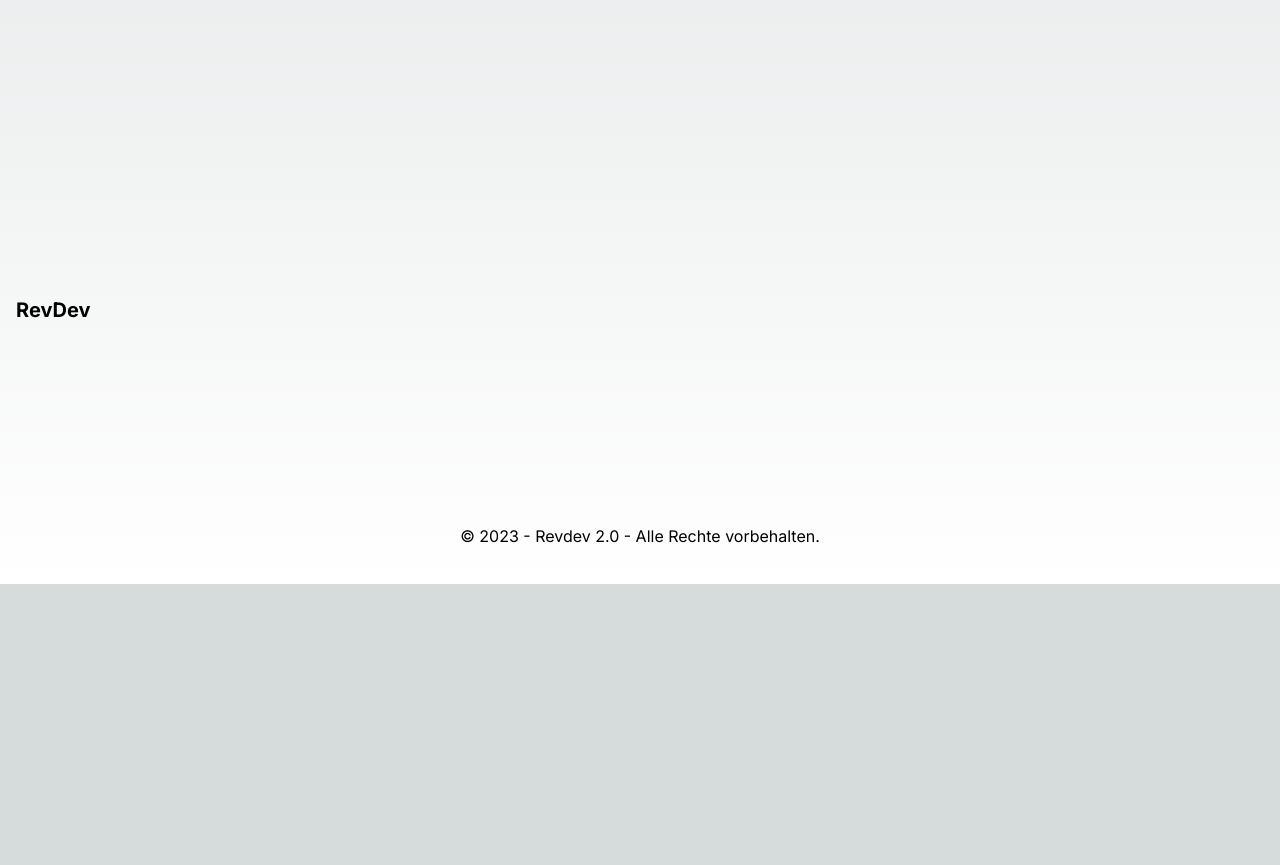
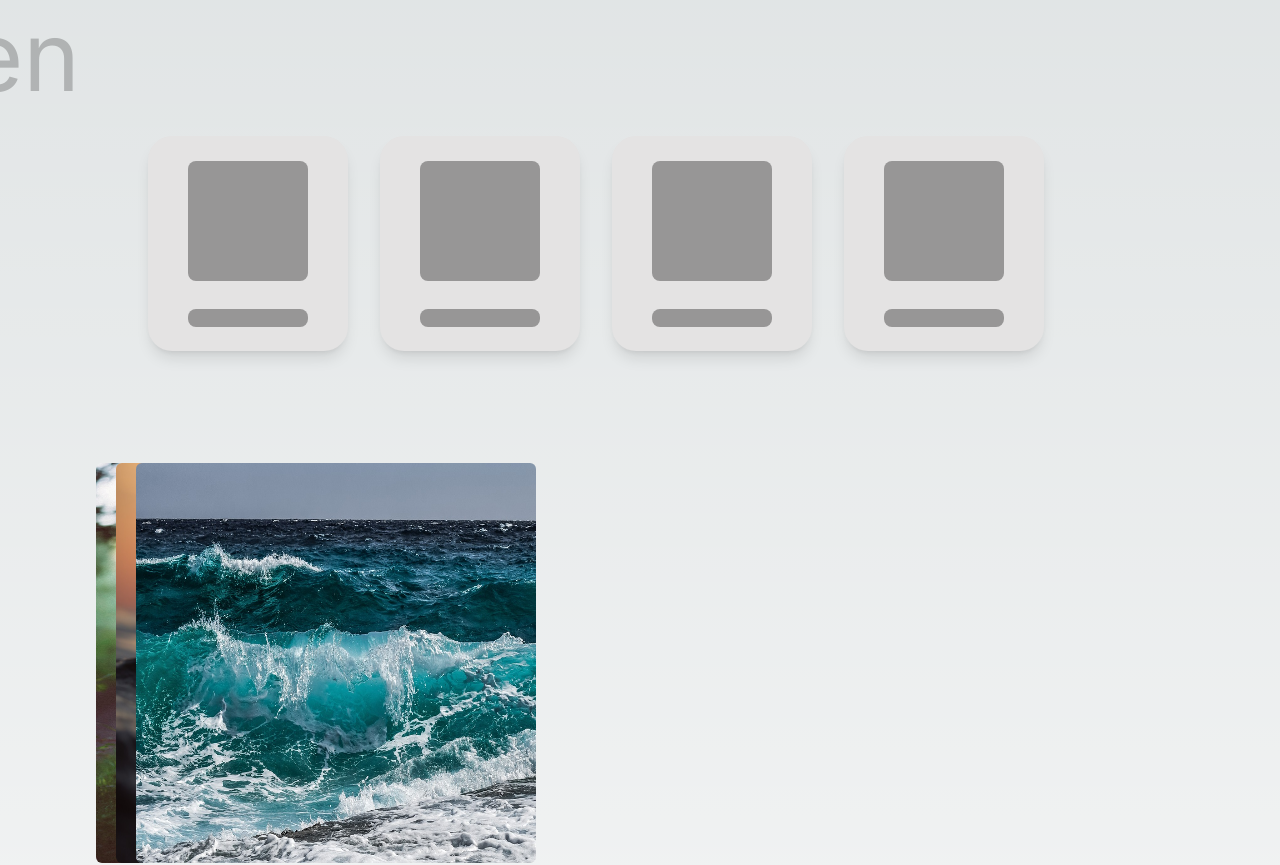
Before and after one commit to revdev-earth/revdev2.0, a Next.js app: page / in a window 1280 px wide. Shown: the part 680-1545 px from the top of the page. Before the commit the page ends 1264 px from the top, so only its background shows below. Built offline with nearby package versions, Linux system fonts and the light colour scheme.

Commit message:
estilizando service.

```diff
--- a/app/layout.tsx
+++ b/app/layout.tsx
@@ -21,7 +21,7 @@ export default function RootLayout({
       <body className={`${inter.className}`}>
         <Header />
 
-        <main className="min-h-[100vh] overflow-hidden">{} </main>
+        <main className="min-h-[100vh] overflow-hidden">{children} </main>
 
         <Footer />
       </body>
--- a/components/Services/fragments/Service/index.tsx
+++ b/components/Services/fragments/Service/index.tsx
@@ -2,11 +2,11 @@
 export default function Service  ({title, imgLink}: {title: string, imgLink: string})  {
 
     return (
-        <div className=" p-4 bg-gris w-[200px]
-        flex flex-col gap-2 justify-center items-center
-        rounded-lg shadow-lg shadow-slate-400">
-            <img src={imgLink} alt={title} className=" rounded-md"/>
-            <p>{title}</p>
-        </div>
+        <li className=" px-10 pt-0 bg-gris w-[200px] h-[215px] justify-self-center
+        flex flex-col gap-7 justify-center items-center
+        rounded-3xl shadow-lg shadow-slate-400">
+            <div className="bg-grisOscuro w-[120px] h-[120px] rounded-lg " ></div >
+            <p className="bg-grisOscuro w-[120px] h-[18px] rounded-lg">{}</p>
+        </li>
     )
 }
--- a/components/Services/index.tsx
+++ b/components/Services/index.tsx
@@ -3,9 +3,10 @@ import data from './fragments/data.json'
 
 export default function Services () {
     return (
-        <div className='flex flex-col justify-center items-center'>
-        <h3 className='text-center text-3xl font-bold'>services</h3>
-        <ul className='w-full lg:w-[1000px] grid gap-7 sm:grid-cols-2 md:grid-cols-3 lg:grid-cols-4'>
+        <ul className='
+            w-full lg:w-[1000px]
+            grid gap-8 place-content-center
+            grid-cols-1 sm:grid-cols-s2 md:grid-cols-s3 lg:grid-cols-s4'>
             {
                 data.services.map((service) => {
                     return (
@@ -14,6 +15,5 @@ export default function Services () {
                 })
             }
         </ul>
-        </ div>
     )
 }
--- a/tailwind.config.js
+++ b/tailwind.config.js
@@ -7,7 +7,8 @@ module.exports = {
   ],
   theme: {
     colors: {
-      'gris': '#E4E3E3'
+      'gris': '#E4E3E3',
+      'grisOscuro': '#979696'
     },
     extend: {
       backgroundImage: {
@@ -16,7 +17,10 @@ module.exports = {
           'conic-gradient(from 180deg at 50% 50%, var(--tw-gradient-stops))',
       },
       gridTemplateColumns: {
-        'services': 'repeat(auto-fit, 200px)'
+        'services': 'repeat(auto-fit, 200px)',
+        's2': 'repeat(2, 200px)',
+        's3': 'repeat(3, 200px)',
+        's4': 'repeat(4, 200px)'
       }
     },
   },
```
